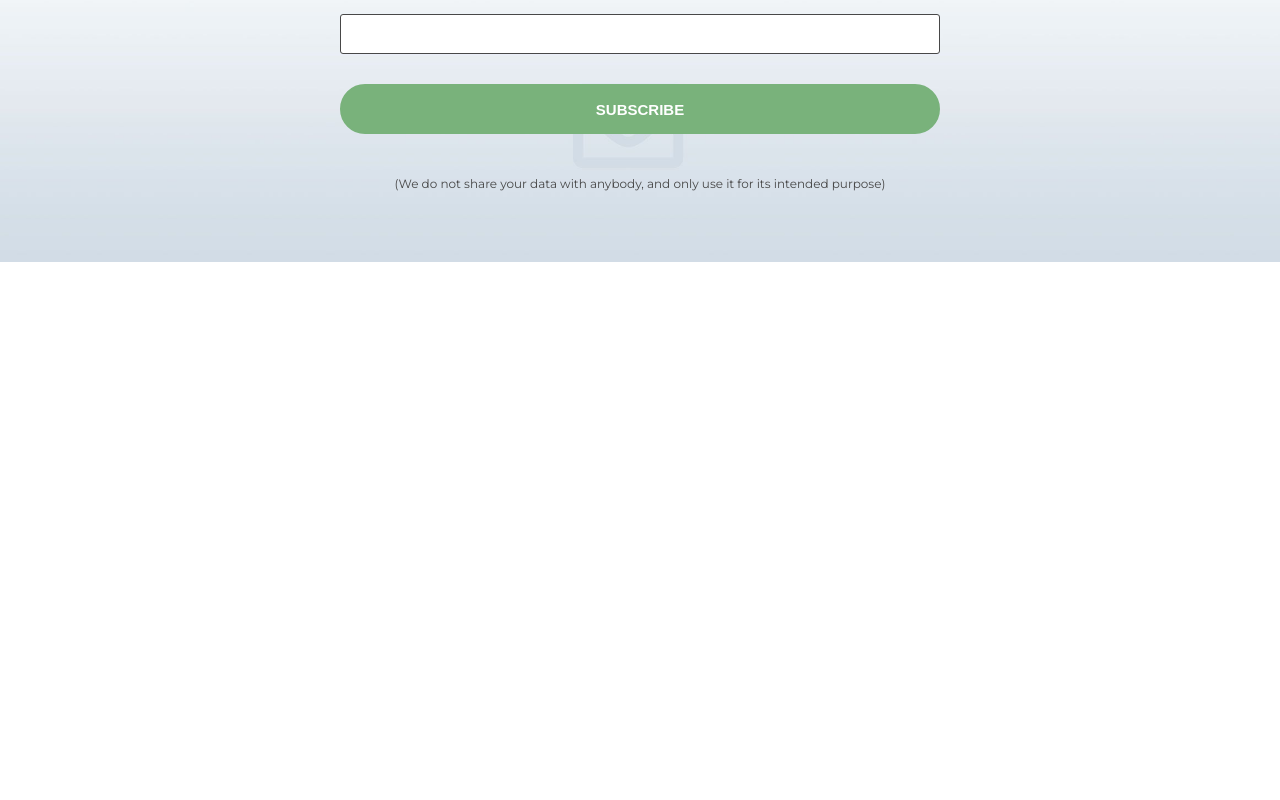
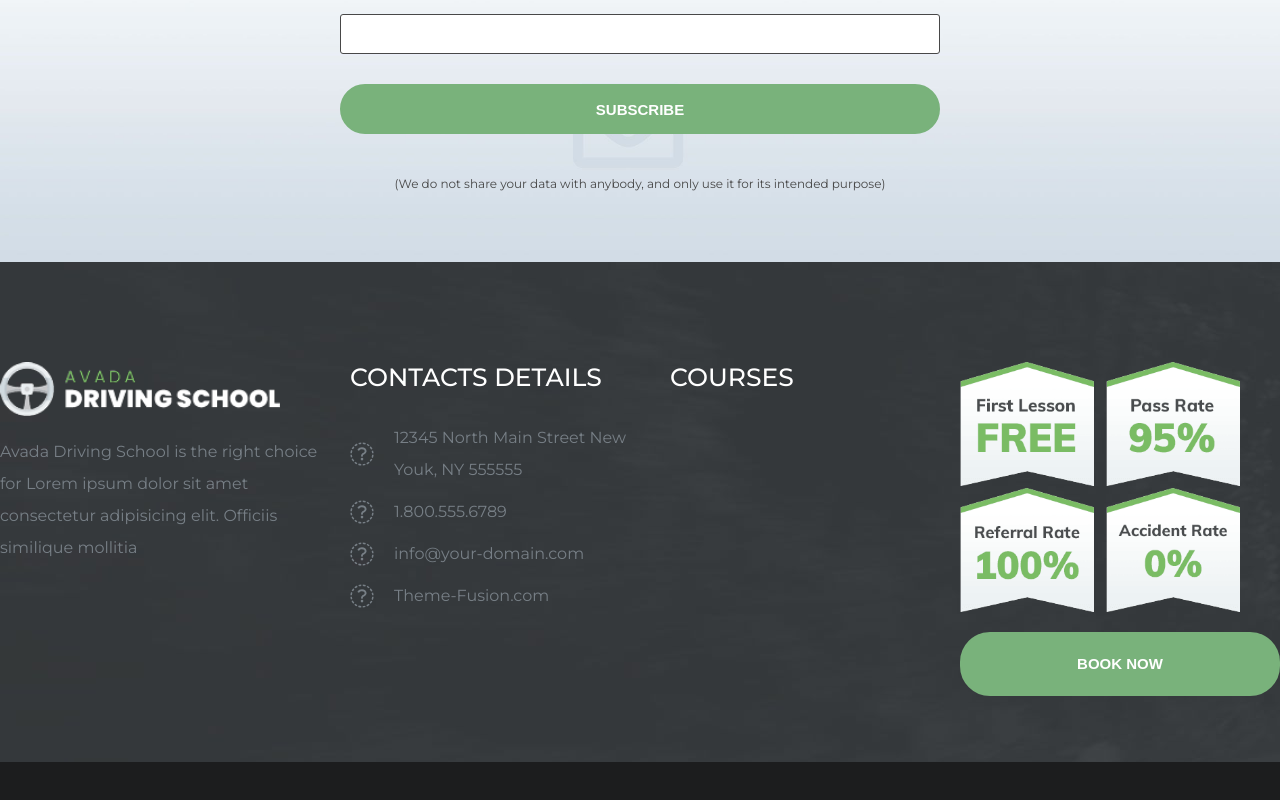
Before and after one commit to urlastway/proj-html-vuejs, a Vue app: page / in a window 1280 px wide. Shown: the part 5463-6263 px from the top of the page. Before the commit the page ends 5725 px from the top, so only its background shows below. Built offline with nearby package versions, Linux system fonts and the light colour scheme.

Commit message:
aggiunta footer

```diff
--- a/src/assets/Style/global-parts/_variables.scss
+++ b/src/assets/Style/global-parts/_variables.scss
@@ -11,6 +11,7 @@
     --color__cube__crenberry: #db677d;
     --color__cube__seagull: #79b7e4;
     --color__cube__DeepCerulean: #036db4;
+    --color__footer__text: #777f86;
     /*--- F.Color CUBE  --*/
 
     /*--- Median CUT ---*/
--- a/src/components/blocks/BaseFooter.vue
+++ b/src/components/blocks/BaseFooter.vue
@@ -1,12 +1,171 @@
 <template>
-  <h1></h1>
+  <footer class="footer">
+    <div class="footer__top">
+      <div class="container">
+        <div class="footer__top__content">
+          <div class="footer__card">
+            <img src="../../assets/img/logo/avada-drivers-logo-1x.png" class="footer__logo">
+            <p class="logo__text">Avada Driving School is the right choice for Lorem ipsum dolor sit amet consectetur adipisicing elit. Officiis similique mollitia</p>
+          </div>
+          <div class="footer__card">
+            <h1 class="footer__name__section">Contacts Details</h1>
+            <div class="footer__links" v-for="info in informations" :key="info">
+              <i class="fa-solid fa-house-${info.icon} fa-xl"></i>
+              <a href="#"><p>{{info.contact}}</p></a>
+            </div>
+          </div>
+          <div class="footer__card">
+            <h1 class="footer__name__section">Courses</h1>
+            <div class="footer__links" v-for="course in courses" :key="course">
+              <i class="fa-solid fa-circle-arrow-right fa-xl"></i>
+              <a href="#"><p>{{course.name}}</p></a>
+            </div>
+          </div>
+          <div class="footer__card">
+            <img src="../../assets/img/footer/footer-ad-grid.png" class="footer__logo">
+            <button class="footer__button"><p class="footer__button__text">Book Now</p></button>
+          </div>
+        </div>
+      </div>
+    </div>
+    <div class="footer__bottom">
+
+    </div>
+  </footer>
 </template>
 
 <script>
 export default {
     name: 'BaseFooter',
+    data(){
+      return {
+        informations: [
+          {
+            icon: 'user',
+            contact: '12345 North Main Street New Youk, NY 555555'
+          },
+          {
+            icon: 'phone-flip"',
+            contact: '1.800.555.6789'
+          },
+          {
+            icon: 'envelope',
+            contact: 'info@your-domain.com'
+          },
+          {
+            icon: 'link',
+            contact: 'Theme-Fusion.com'
+          },
+        ],
+
+        Courses: [
+          {
+            name: 'Pass Plus',
+          },
+          {
+            name: 'Intensive course',
+          },
+          {
+            name: 'Automatic',
+          },
+          {
+            name: 'Instructor Training',
+          },
+        ]
+      }
+    },
 }
 </script>
 
 <style lang="scss" scoped>
+
+.footer{
+  width: 100%;
+}
+.footer__top{
+  width: 100%;
+  height: 500px;
+  background-image: url(../../assets/img/footer/footer-background-color.jpg);
+  display: flex;
+  justify-content: center;
+
+}
+.footer__bottom{
+  width: 100%;
+  height: 145px;
+  background-color:  #1c1d1e;
+}
+.footer__top__content{
+  width: 100%;
+  display: flex;
+}
+.footer__card{
+  width: calc(100% / 4);
+  display: flex;
+  flex-direction: column;
+  padding-top: 100px;
+  color: var(--color__footer__text);
+
+  img{
+    width: 280px;
+  }
+  p{
+    padding-top: 20px;
+    line-height: 2;
+  }
+  .footer__name__section{
+    color: var(--color__cube__wite);
+    font-size: 25px;
+    font-weight: 500;
+    text-transform: uppercase;
+    margin-left: 30px;
+    margin-bottom: 20px;
+  }
+  .footer__links{
+    display: flex;
+    align-items: center;
+    justify-content: flex-start;
+    color: var(--color__footer__text);
+    margin-left: 30px;
+    margin-top: 10px;
+
+    a{
+      text-decoration: none;
+      color: var(--color__footer__text);
+
+      p{
+        padding-top: 0;
+        margin-left: 20px;
+      }
+    }
+  }
+/*BUTTONS*/
+.footer__button {
+    margin-top: 20px;
+    outline: none;
+    cursor: pointer;
+    text-align: center;
+    text-decoration: none;
+    color: #fff;
+    padding: 15px ;
+    background: var(--color__cube__BayLeaf);
+    border: none;
+    border-radius: 30px;
+    border: solid 2px var(--color__cube__BayLeaf);
+
+    .footer__button__text{
+        padding: 0;
+        text-transform: uppercase;
+        font-weight: 700;
+        font-size: 15px;
+    }
+
+    }
+.footer__button:hover{
+        background-color: var(--color__cube__wite);
+        transition: 0.3s;
+        border: solid 2px var(--color__cube__BayLeaf);
+        color: var(--color__cube__BayLeaf)
+    }
+}
 </style>
--- a/src/components/blocks/BaseMain.vue
+++ b/src/components/blocks/BaseMain.vue
@@ -1,5 +1,5 @@
 <template>
-  <main>
+  <main class="main">
     <div class="main__style">
       <div class="main__first__style">
         <MainFirst />
@@ -24,6 +24,11 @@ export default {
 </script>
 
 <style lang="scss" scoped>
+
+.main{
+  width: 100%;
+  height: 4055px;
+}
 .main__first__style{
   width: 100%;
   height: 900px;
--- a/src/components/blocks/MainComponents/MainFirst.vue
+++ b/src/components/blocks/MainComponents/MainFirst.vue
@@ -115,7 +115,7 @@ export default {
             setProgress(this.circles.percent)*/
 
         },
-    }
+ }
 
 </script>
 
```
